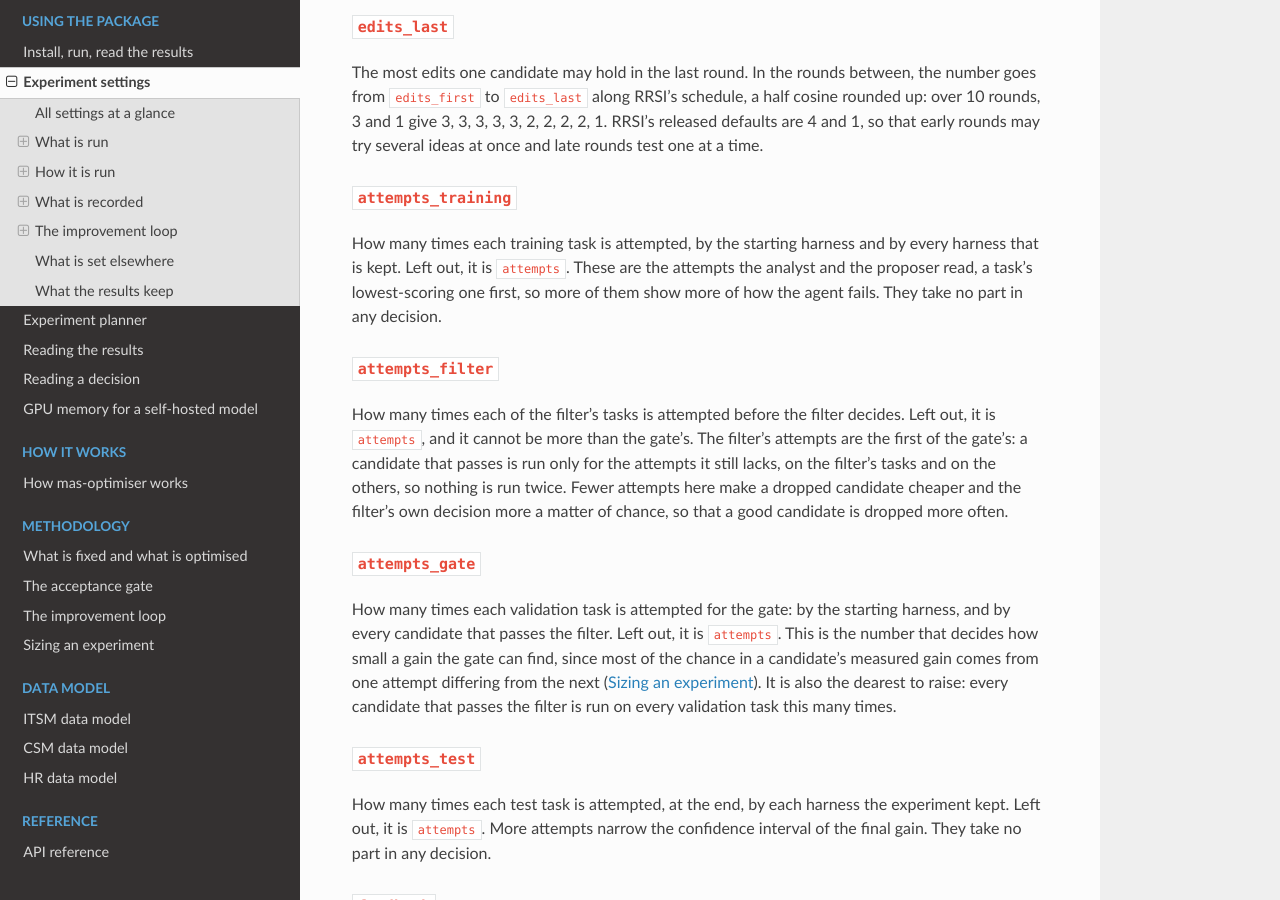
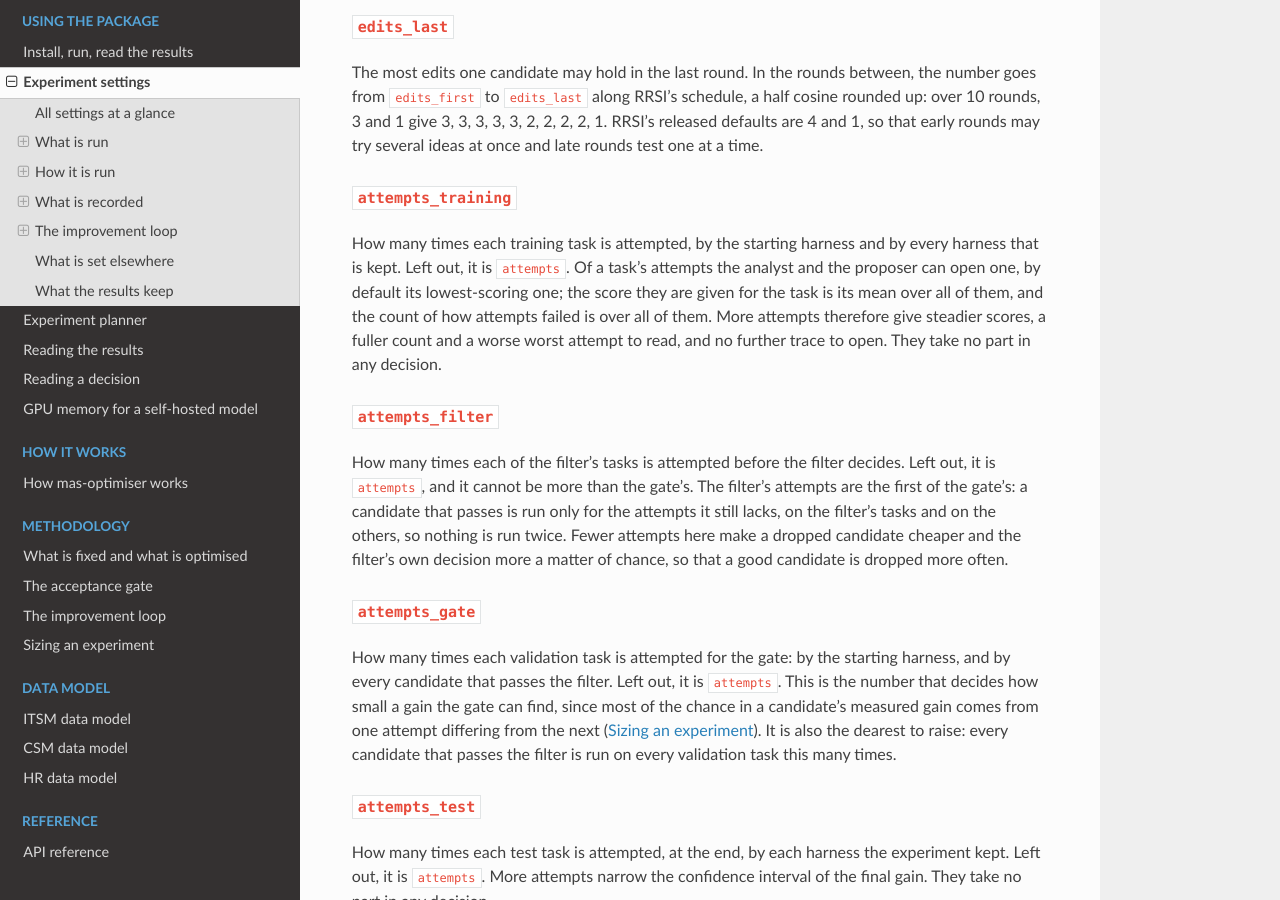
Before and after one commit to muck-or-mack/mas-optimiser, a Sphinx documentation site: the page built from docs/settings.md, in a window 1280 px wide and 900 px high, scrolled down 6498 px. Built offline with Sphinx 7.4.7 and the Read the Docs theme 3.1.0, drawn with Linux system fonts in a browser that asks for light colours.

Commit message:
docs: what more training attempts give the search roles

```diff
--- a/docs/settings.md
+++ b/docs/settings.md
@@ -297,10 +297,13 @@ several ideas at once and late rounds test one at a time.
 ### `attempts_training`
 
 How many times each training task is attempted, by the starting harness and
-by every harness that is kept. Left out, it is `attempts`. These are the
-attempts the analyst and the proposer read, a task's lowest-scoring one
-first, so more of them show more of how the agent fails. They take no part
-in any decision.
+by every harness that is kept. Left out, it is `attempts`. Of a task's
+attempts the analyst and the proposer can open one, by default its
+lowest-scoring one; the score they are given for the task is its mean over
+all of them, and the count of how attempts failed is over all of them. More
+attempts therefore give steadier scores, a fuller count and a worse worst
+attempt to read, and no further trace to open. They take no part in any
+decision.
 
 ### `attempts_filter`
 
```
Also changed, not shown: docs/methodology/improvement-loop.md (+6 -6 lines), 1 other file.
